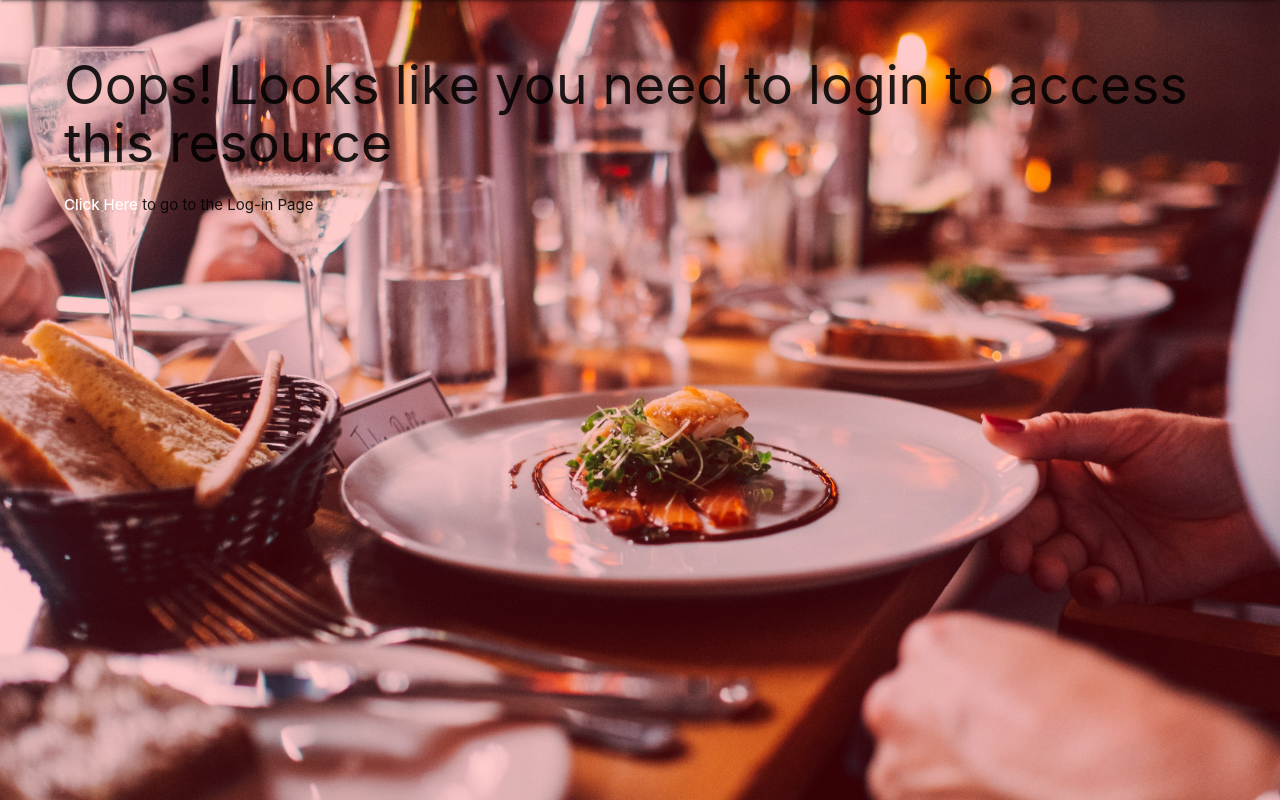
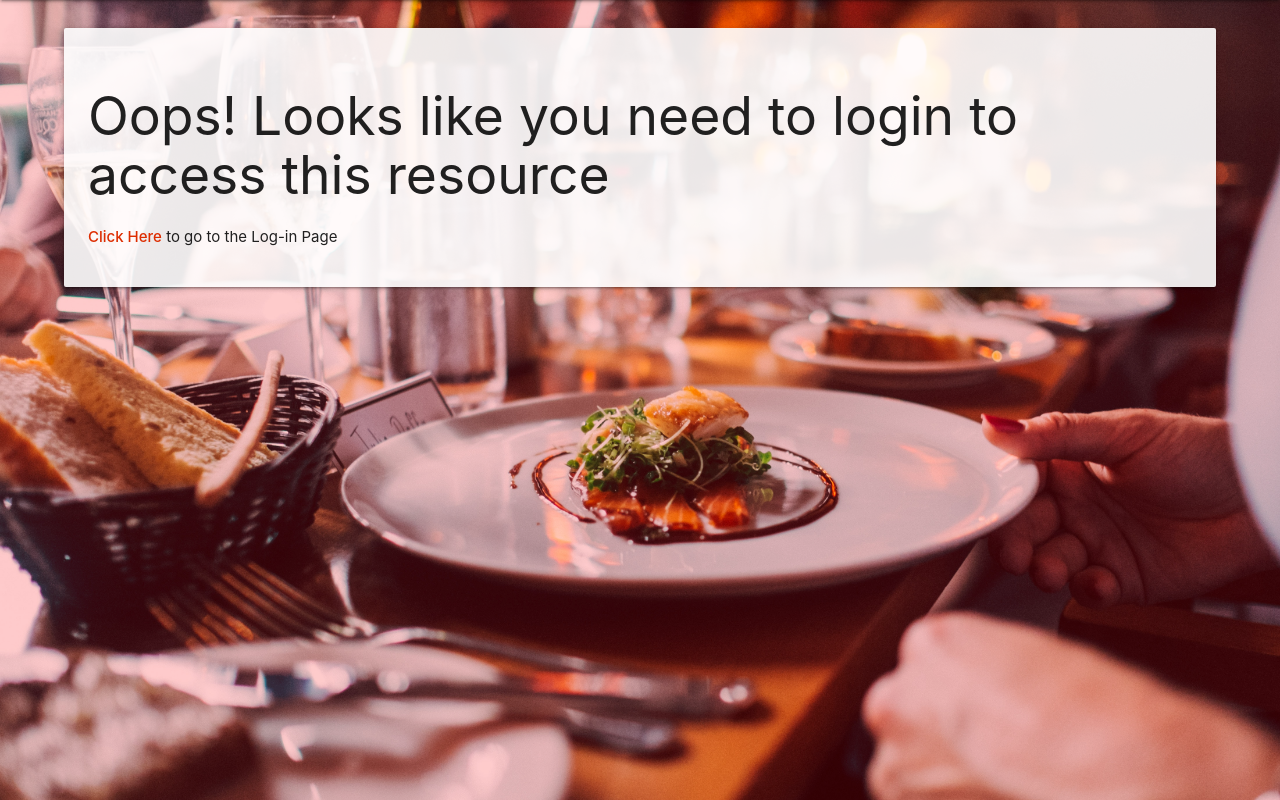
Before and after one commit to matteofiorini92/restaurants-reviews, a Flask app: page /my_reviews in a window 1280 px wide. Shown: the part 64-864 px from the top of the page. Run offline with Flask 2, Linux system fonts and the light colour scheme; some libraries are stand-ins or nearby versions.

Commit message:
feat: added styling to 401, 403 and 404 templates

```diff
--- a/static/css/style.css
+++ b/static/css/style.css
@@ -66,8 +66,8 @@
   color: rgb(148, 148, 148)
 }
 
-.white-link {
-  color: white;
+.orange-link {
+  color: rgb(221, 44, 0);
 }
 
 .title {
--- a/templates/401.html
+++ b/templates/401.html
@@ -1,5 +1,8 @@
 {% extends "base.html" %}
 {% block content %}
-<h2>Oops! Looks like you need to login to access this resource</h2>
-<p><a href="{{ url_for('login_register') }}" class="white-link"><strong>Click Here</strong></a> to go to the Log-in Page</p>
+<div class="card-panel white-transparent">
+    <h2>Oops! Looks like you need to login to access this resource</h2>
+    <p><a href="{{ url_for('login_register') }}" class="orange-link"><strong>Click Here</strong></a> to go to the Log-in
+        Page</p>
+</div>
 {% endblock %}
```
Also changed, not shown: templates/403.html (+5 -2 lines), templates/404.html (+5 -2 lines).
